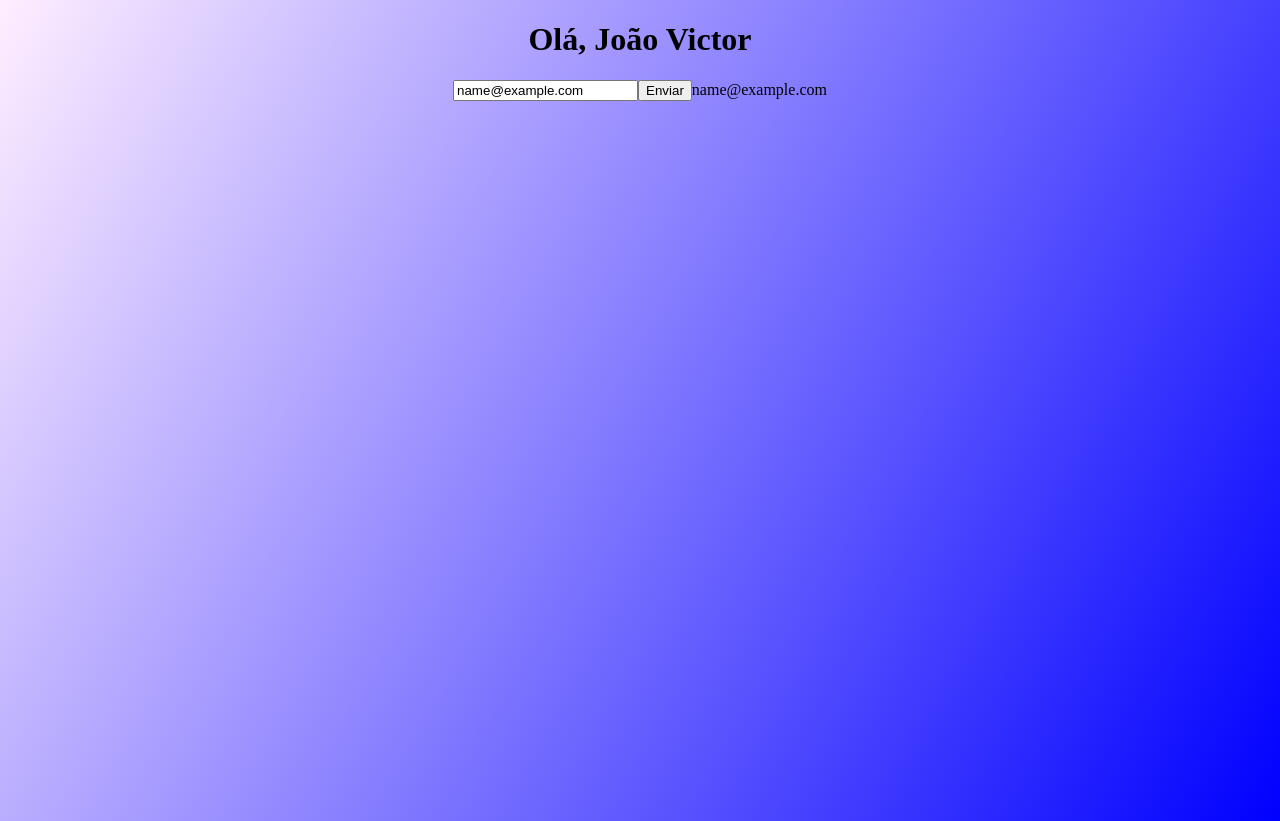
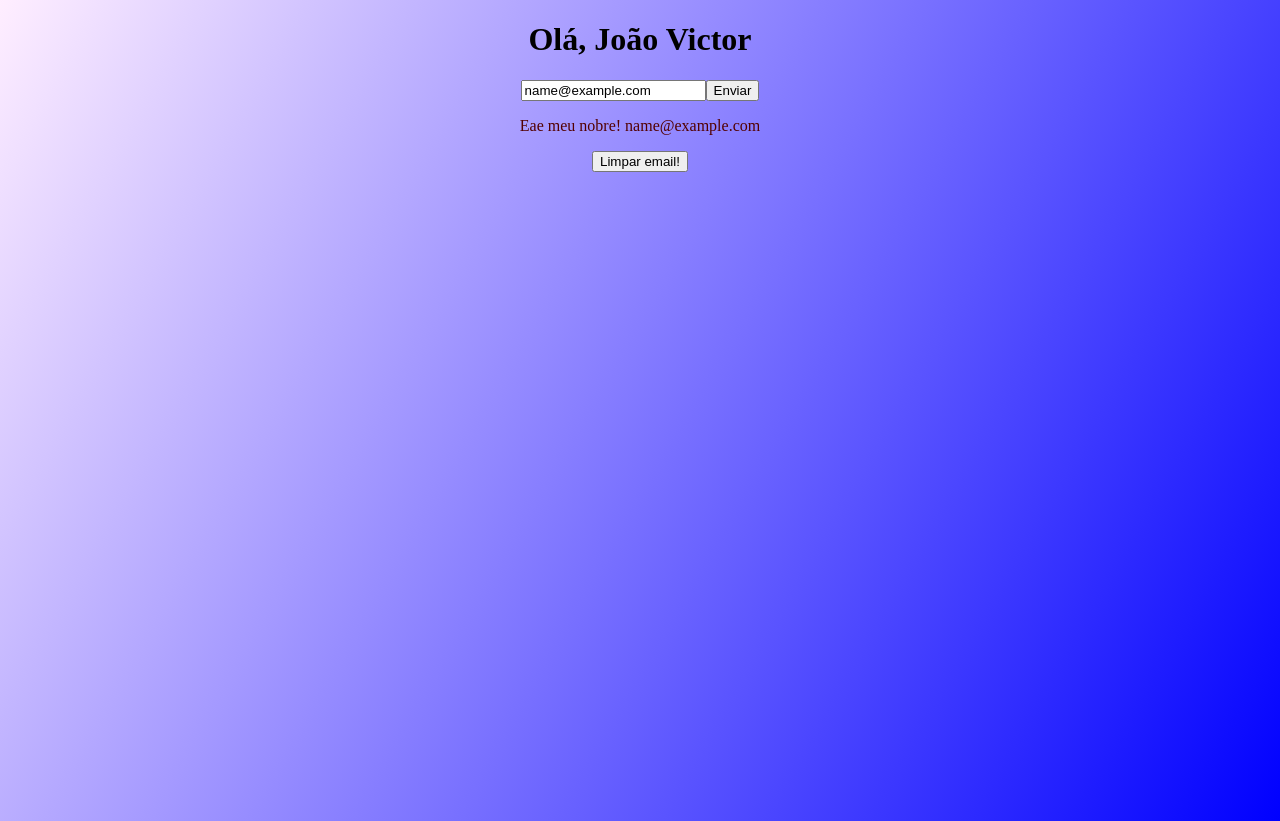
Before and after one commit to L0rdSaiyan/curso-react, a React (Create React App) app: page / in a window 1280 px wide. Both pictures are taken after typing "name@example.com" into the empty fields and a click on the button "Enviar". Built offline with nearby package versions, Linux system fonts and the light colour scheme.

Commit message:
adicionado renderização condicional

```diff
--- a/src/components/Condicional.js
+++ b/src/components/Condicional.js
@@ -13,6 +13,14 @@ const Condicional = ()=>{
 
 
     }
+    const limparEmail = (e) =>{
+
+        e.preventDefault()
+        setUserEmail(email)
+        alert(userEmail)
+
+
+    }
 
     return(
         <>
@@ -21,7 +29,22 @@ const Condicional = ()=>{
 
         <input type="text" placeholder='Digite o seu email...' onChange={(e)=>{setEmail(e.target.value)}}></input>
         <button type='submit' onClick={enviarEmail}>Enviar</button>
-        {userEmail}
+        {userEmail &&(
+
+            <div>
+
+            <p>Eae meu nobre! {userEmail}</p>
+            <button onClick={limparEmail}>Limpar email!</button>
+
+
+            </div>
+
+
+        )
+
+
+
+        }
         </form>
 
         </>
```
